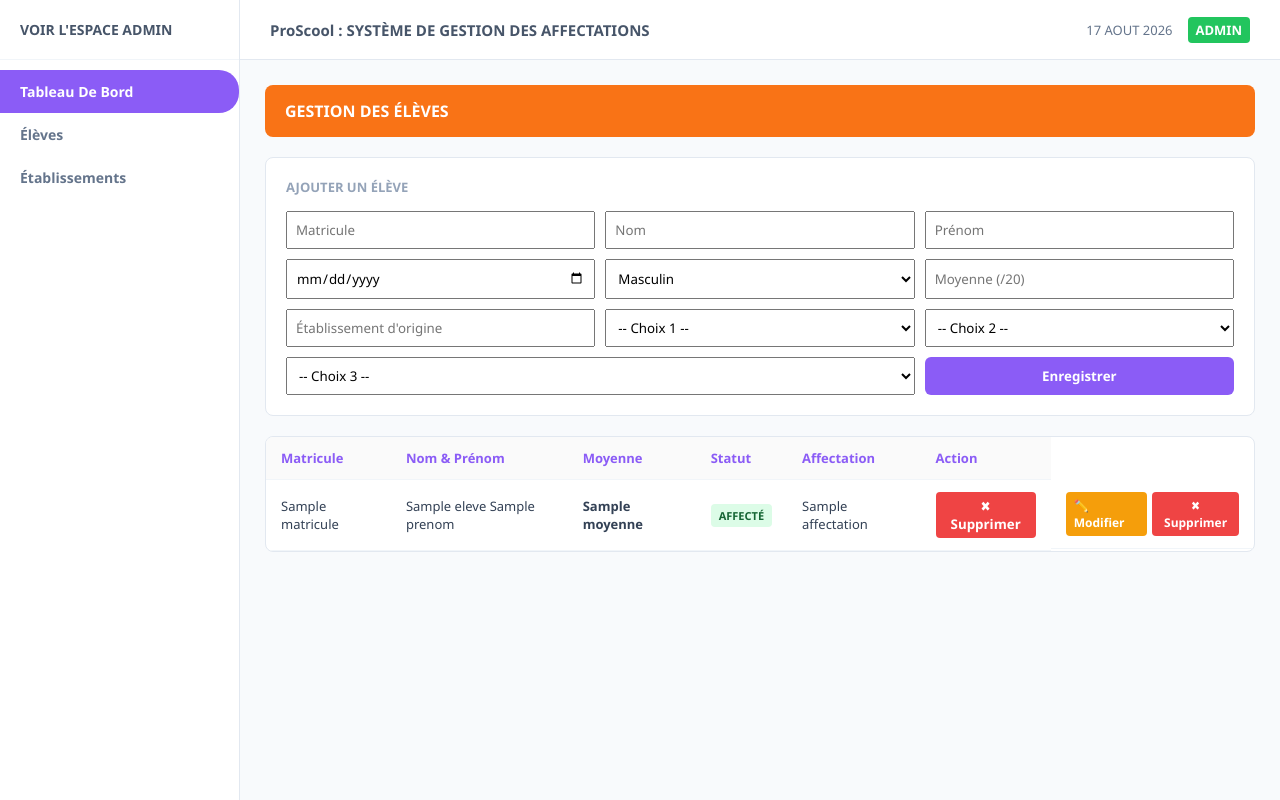
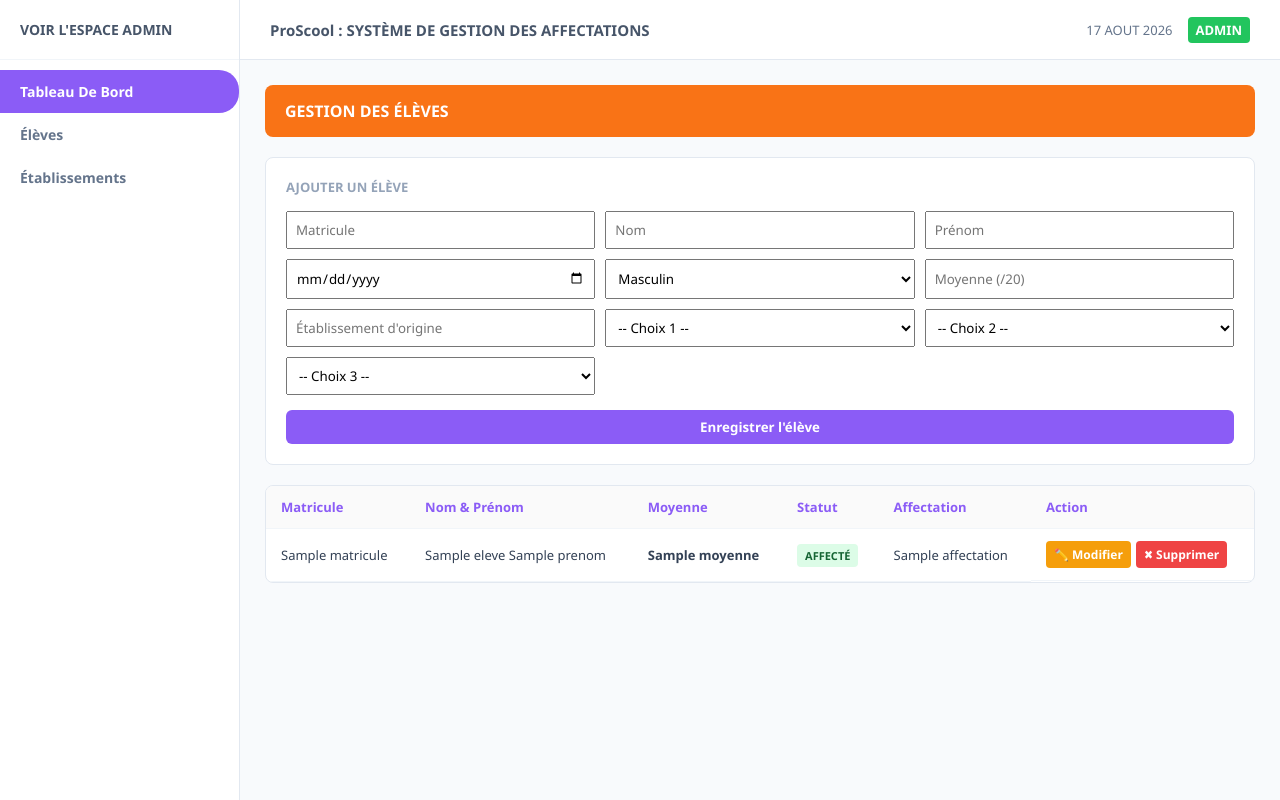
Before and after one commit to genimilitairefabrice18-spec/python, a Flask app: template templates/eleves.html in a window 1280 px wide. Run offline with Flask 3, Linux system fonts and the light colour scheme; the template is opened without the code that fills it: most values are stand-ins (such as "Sample title", 1, 10 or a date in 2020).

Commit message:
new modif

```diff
--- a/app.py
+++ b/app.py
@@ -85,9 +85,10 @@ def supprimer_etablissement_route(id_etab):
     return redirect(url_for("page_etablissements"))
 
 # --- ROUTE MODIFIER ÉLÈVE ---
-@app.route("/eleves/modifier/<matricule>", methods=["GET", "POST"])
-def modifier_eleve_route(matricule):
+@app.route("/eleves", methods=["GET", "POST"])
+def page_eleves():
     if request.method == "POST":
+        matricule = request.form.get("matricule")
         nom = request.form.get("nom")
         prenom = request.form.get("prenom")
         date_naissance = request.form.get("date_naissance")
@@ -100,14 +101,17 @@ def modifier_eleve_route(matricule):
         choix_3 = request.form.get("choix_3")
         choix = [c for c in [choix_1, choix_2, choix_3] if c]
 
-        database.modifier_eleve(matricule, nom, prenom, date_naissance, sexe, moyenne, etab_origine, choix)
-        flash("Élève modifié avec succès !", "success")
+        database.ajouter_eleve(matricule, nom, prenom, date_naissance, sexe, moyenne, etab_origine, choix)
+        flash("Élève ajouté avec succès !", "success")
         return redirect(url_for("page_eleves"))
 
-    eleve = database.obtenir_eleve_par_matricule(matricule)
+    eleves = database.obtenir_tous_eleves()
     etablissements = database.obtenir_tous_etablissements()
-    return render_template("modifier_eleve.html", eleve=eleve, etablissements=etablissements)
 
+    # Création d'un dictionnaire {id_etab: nom_etab} pour une recherche facile dans le HTML
+    etab_dict = {etab['id_etab']: etab['nom'] for etab in etablissements}
+
+    return render_template("eleves.html", eleves=eleves, etablissements=etablissements, etab_dict=etab_dict)
 
 # --- ROUTE MODIFIER ÉTABLISSEMENT ---
 @app.route("/etablissements/modifier/<id_etab>", methods=["GET", "POST"])
--- a/database.py
+++ b/database.py
@@ -141,12 +141,11 @@ def modifier_eleve(matricule, nom, prenom, date_naissance, sexe, moyenne, etab_o
 def modifier_etablissement(id_etab, nom, type_etab, localite, capacite):
     conn = get_connection()
     cursor = conn.cursor()
-    # On met à jour la capacité et ajuste les places restantes
     cursor.execute('''
         UPDATE etablissements
-        SET code = ?,nom = ?, type_etab = ?, localite = ?, capacite = ?, places_restantes = ?
+        SET nom = ?, type_etab = ?, localite = ?, capacite = ?, places_restantes = ?
         WHERE id_etab = ?
-    ''', (code, nom, type_etab, localite, capacite, capacite, id_etab))
+    ''', (nom, type_etab, localite, capacite, capacite, id_etab))
     conn.commit()
     conn.close()
 
--- a/templates/eleves.html
+++ b/templates/eleves.html
@@ -34,14 +34,14 @@
             {% endfor %}
         </select>
 
-        <select name="choix_3" style="padding: 8px; grid-column: span 2;">
+        <select name="choix_3" style="padding: 8px;">
             <option value="">-- Choix 3 --</option>
             {% for etab in etablissements %}
                 <option value="{{ etab.id_etab }}">{{ etab.nom }}</option>
             {% endfor %}
         </select>
 
-        <button type="submit" class="btn btn-purple" style="grid-column: span 1;">Enregistrer</button>
+        <button type="submit" class="btn btn-purple" style="grid-column: span 3; margin-top: 5px;">Enregistrer l'élève</button>
     </form>
 </div>
 
@@ -55,7 +55,7 @@
                 <th>Moyenne</th>
                 <th>Statut</th>
                 <th>Affectation</th>
-                <th>Action</th> <!-- NOUVELLE COLONNE ICI -->
+                <th>Action</th>
             </tr>
         </thead>
         <tbody>
@@ -71,13 +71,12 @@
                         <span class="status-tag status-non">NON AFFECTÉ</span>
                     {% endif %}
                 </td>
-                <td>{{ eleve.affectation if eleve.affectation else '-' }}</td>
-
-                <!-- NOUVEAU BOUTON DE SUPPRESSION ICI -->
                 <td>
-                    <form action="/eleves/supprimer/{{ eleve.matricule }}" method="POST" style="margin:0;" onsubmit="return confirm('Voulez-vous vraiment supprimer cet élève ?');">
-                        <button type="submit" style="background:#ef4444; color:white; border:none; padding:5px 10px; border-radius:4px; cursor:pointer; font-weight:bold;">✖ Supprimer</button>
-                    </form>
+                    {% if eleve.affectation %}
+                        {{ etab_dict.get(eleve.affectation, eleve.affectation) }}
+                    {% else %}
+                        -
+                    {% endif %}
                 </td>
 
                 <td style="display: flex; gap: 5px;">
--- a/templates/etablissements.html
+++ b/templates/etablissements.html
@@ -55,10 +55,8 @@
 
                 <td style="display: flex; gap: 5px;">
                     <a href="/etablissements/modifier/{{ etab.id_etab }}" style="background:#f59e0b; color:white; padding:5px 8px; border-radius:4px; text-decoration:none; font-size:12px; font-weight:bold;">✏️ Modifier</a>
-                    <form action="/etablissements/supprimer/{{ etab.id_etab }}" method="POST" style="margin:0;" onsubmit="return confirm('Voulez-vous vraiment supprimer cet établissement ?');">
-                        <button type="submit" style="background:#ef4444; color:white; border:none; padding:5px 8px; border-radius:4px; cursor:pointer; font-weight:bold; font-size:12px;">✖ Supprimer</button>
-                    </form>
                 </td>
+
             </tr>
             {% endfor %}
         </tbody>
--- a/templates/modifier_eleve.html
+++ b/templates/modifier_eleve.html
@@ -40,7 +40,7 @@
             <select name="choix_1" style="width:100%; padding: 8px;">
                 <option value="">-- Aucun --</option>
                 {% for etab in etablissements %}
-                    <option value="{{ etab.id_etab }}" {% if eleve.choix[0] == etab.id_etab %}selected{% endif %}>{{ etab.nom }}</option>
+                    <option value="{{ etab.id_etab }}" {% if eleve.choix|length > 0 and eleve.choix[0] == etab.id_etab %}selected{% endif %}>{{ etab.nom }}</option>
                 {% endfor %}
             </select>
         </div>
@@ -49,7 +49,7 @@
             <select name="choix_2" style="width:100%; padding: 8px;">
                 <option value="">-- Aucun --</option>
                 {% for etab in etablissements %}
-                    <option value="{{ etab.id_etab }}" {% if len(eleve.choix) > 1 and eleve.choix[1] == etab.id_etab %}selected{% endif %}>{{ etab.nom }}</option>
+                    <option value="{{ etab.id_etab }}" {% if eleve.choix|length > 1 and eleve.choix[1] == etab.id_etab %}selected{% endif %}>{{ etab.nom }}</option>
                 {% endfor %}
             </select>
         </div>
@@ -58,7 +58,7 @@
             <select name="choix_3" style="width:100%; padding: 8px;">
                 <option value="">-- Aucun --</option>
                 {% for etab in etablissements %}
-                    <option value="{{ etab.id_etab }}" {% if len(eleve.choix) > 2 and eleve.choix[2] == etab.id_etab %}selected{% endif %}>{{ etab.nom }}</option>
+                    <option value="{{ etab.id_etab }}" {% if eleve.choix|length > 2 and eleve.choix[2] == etab.id_etab %}selected{% endif %}>{{ etab.nom }}</option>
                 {% endfor %}
             </select>
         </div>
```
Also changed, not shown: school_management.db.
